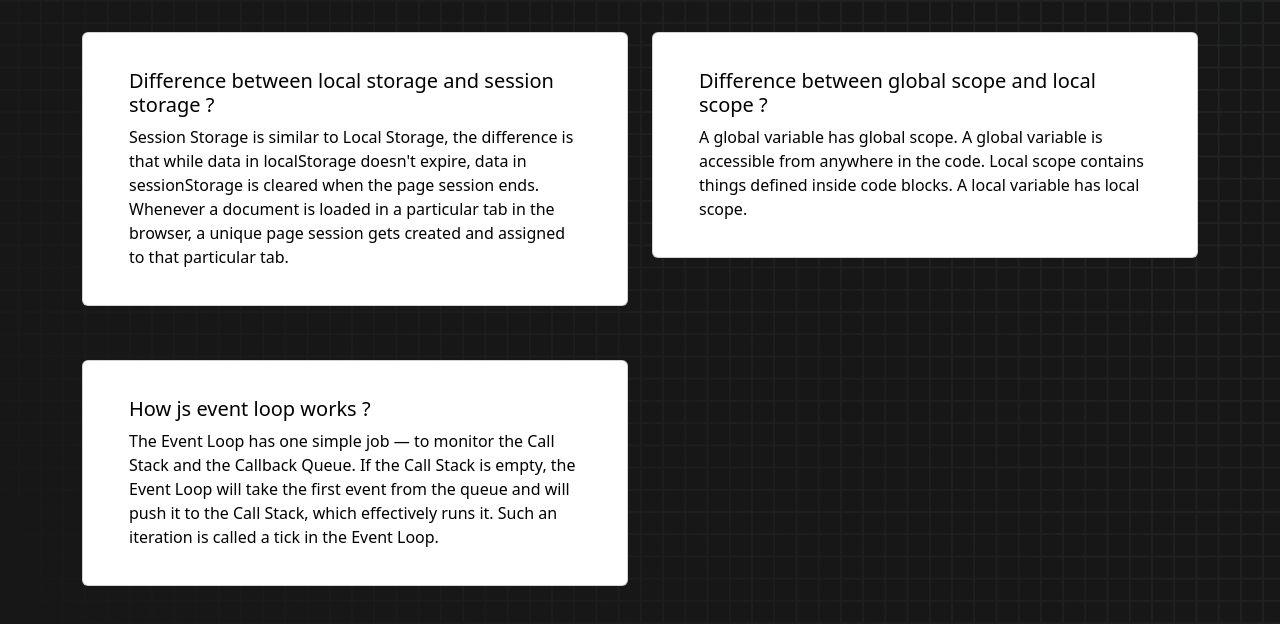
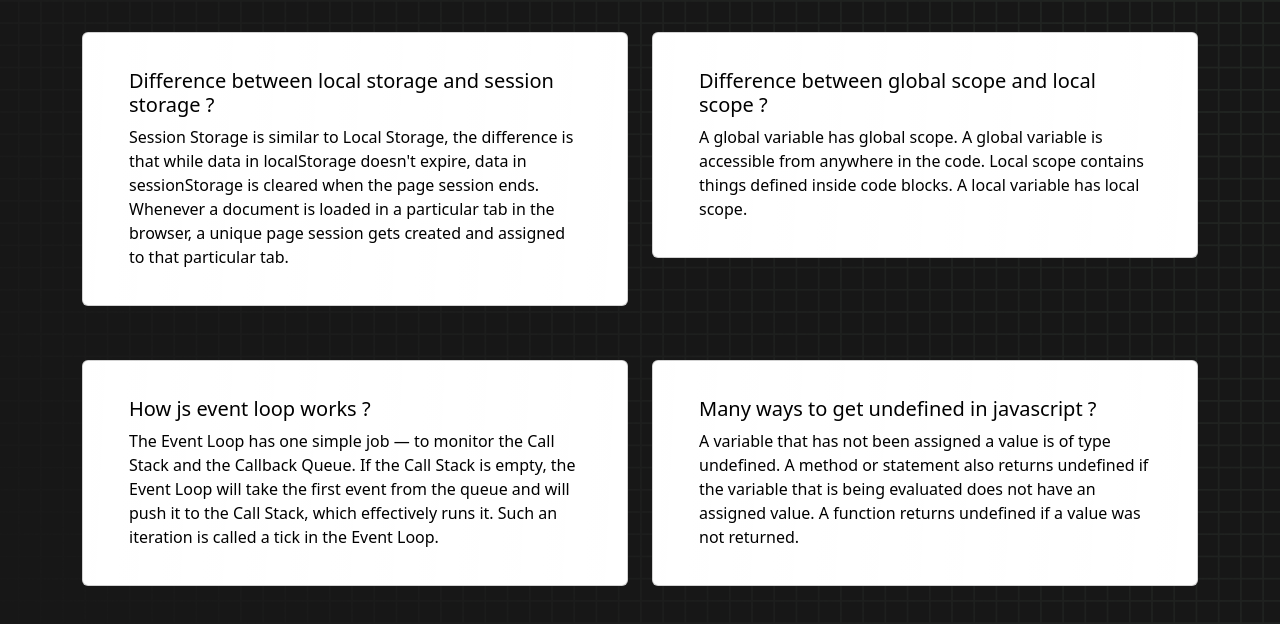
Before and after one commit to Majharul-Munna/Online-Typing-Speed-Checker, a plain HTML site: page blog.html in a window 1280 px wide. Shown: the part 72-696 px from the top of the page. Drawn offline with nearby package versions, Linux system fonts and the light colour scheme.

Commit message:
blog q4 added

```diff
--- a/blog.html
+++ b/blog.html
@@ -57,6 +57,14 @@
                   </div>
                 </div>
               </div>
+              <div class="col">
+                <div class="card">
+                  <div class="card-body">
+                    <h5 class="card-title text-black">Many ways to get undefined in javascript ?</h5>
+                    <p class="card-text text-black">A variable that has not been assigned a value is of type undefined. A method or statement also returns undefined if the variable that is being evaluated does not have an assigned value. A function returns undefined if a value was not returned.</p>
+                  </div>
+                </div>
+              </div>
         </div>
     </main>
 
```
